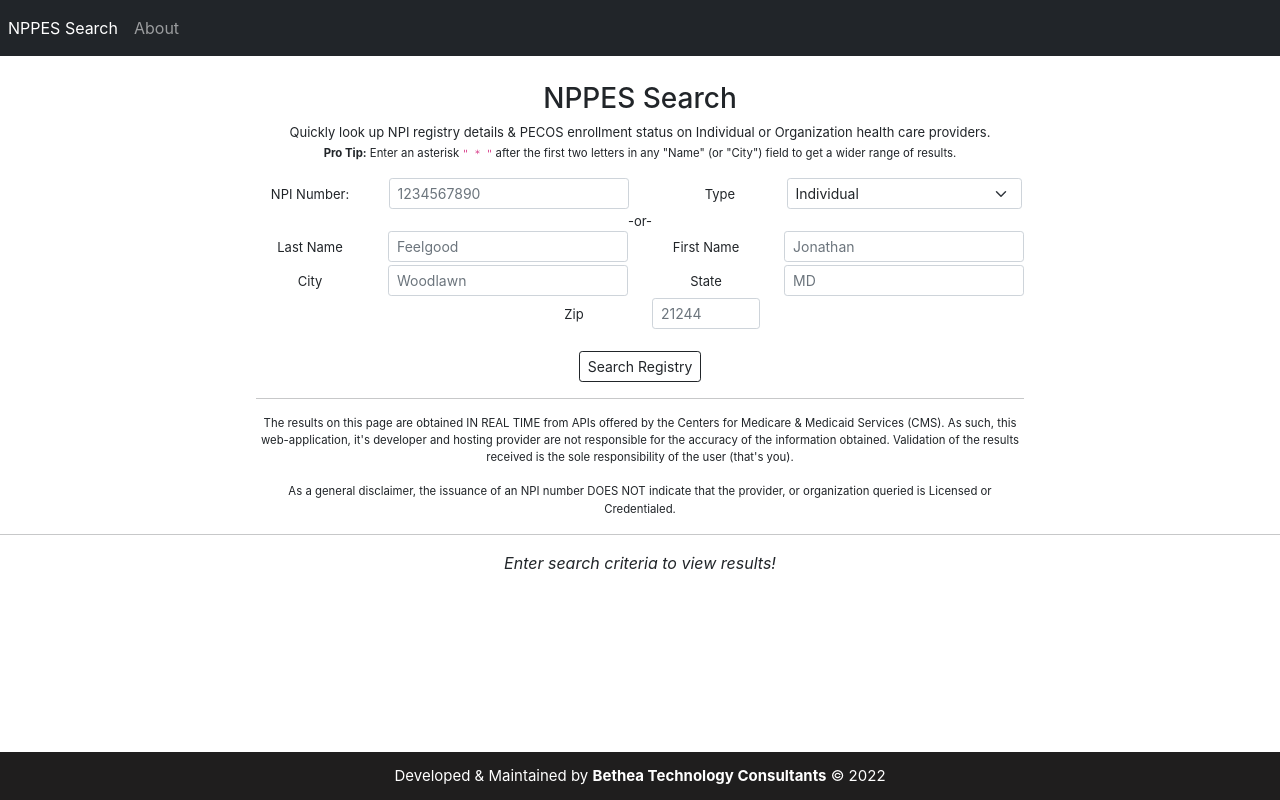
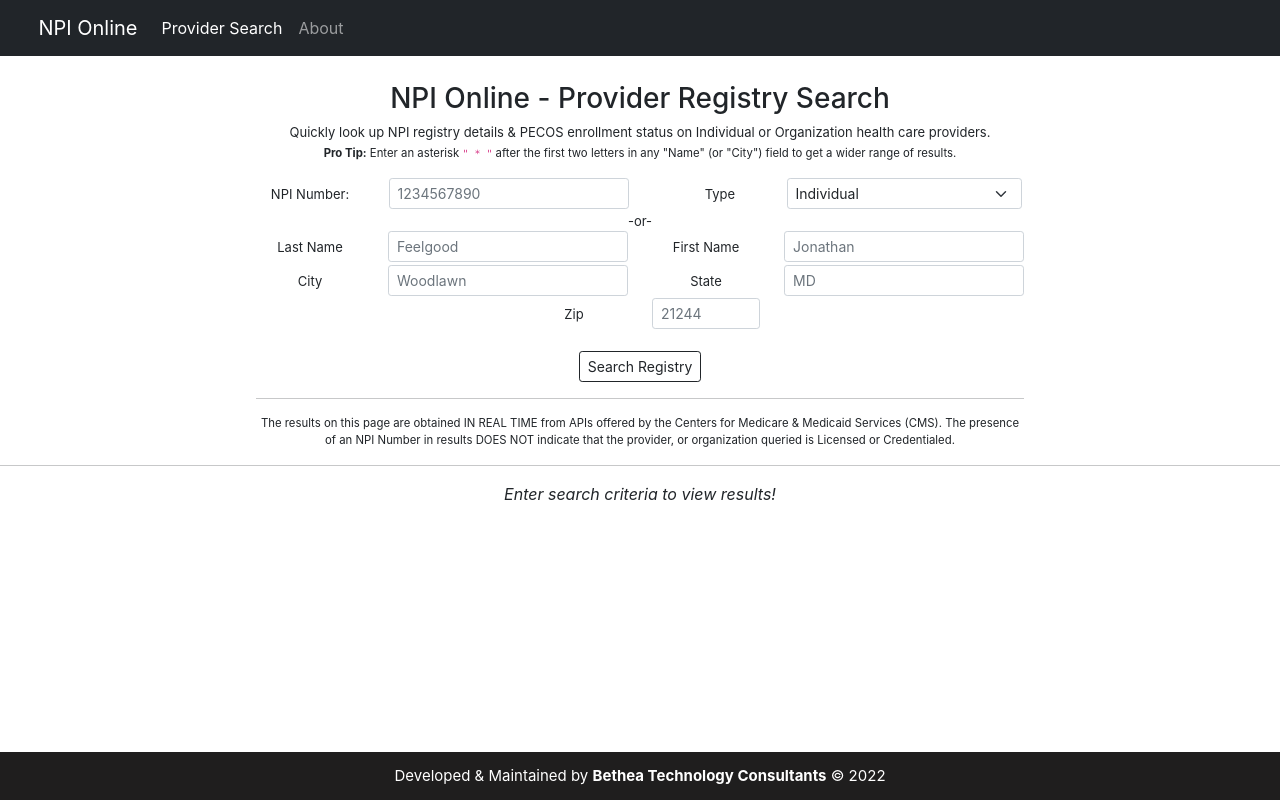
Before and after one commit to aarontbethea/doctorSearch, a React (Create React App) app in the folder doc-search-project/: page /nppesSearch in a window 1280 px wide. Built offline with nearby package versions, Linux system fonts and the light colour scheme.

Commit message:
final touchups
Moved a block of text from nppes search to about page. Added styling

```diff
--- a/doc-search-project/src/pages/About.js
+++ b/doc-search-project/src/pages/About.js
@@ -13,6 +13,8 @@ export default function AboutPg(){
                 <p>NPI Online serves to provide real-time Medicare provider enrollment data by consuming Application Programming Interfaces (APIs)
                     available to the public by the Centers for Medicare and Medicaid Services (CMS). As such this application is made available free of charge for public use.
                     This application does not store queries, nor results.
+                    <br/>
+                    As such, this web-application, it's developer and hosting provider are not responsible for the accuracy of the information obtained. Validation of the results received is the sole responsibility of the user (that's you).
 
                 </p>
             <h5>Data Sources </h5>
@@ -20,10 +22,11 @@ export default function AboutPg(){
                 <ListGroup.Item><a href="https://npiregistry.cms.hhs.gov/registry/help-api">NPPES Provider Registry API</a></ListGroup.Item>
                 <ListGroup.Item><a href="https://data.cms.gov/provider-characteristics/medicare-provider-supplier-enrollment/order-and-referring">Provider Enrollment, Chain and Ownership System (PECOS) API </a></ListGroup.Item>
             </ListGroup>
-            </div>
             <br/>
             <h5>Contact Us</h5>
             For general inquiries, to report bugs or for suggestions, please email us at <a href="mailto:betheatechconsultants@gmail.com">betheatechconsultants@gmail.com</a>
+            </div>
+
         </div>
         </>
     )
--- a/doc-search-project/src/pages/Layout.js
+++ b/doc-search-project/src/pages/Layout.js
@@ -1,6 +1,7 @@
 import { Outlet, Link } from "react-router-dom";
 import { LinkContainer } from "react-router-bootstrap";
 import { Navbar, Nav } from "react-bootstrap";
+import "../styles/navbar.css";
 
 const Layout = () => {
   return (
@@ -9,9 +10,11 @@ const Layout = () => {
 
         <Navbar.Toggle aria-controls="basic-navbar-nav" />
         <Navbar.Collapse id="basic-navbar-nav">
+        <Navbar.Brand href="/nppesSearch">NPI Online</Navbar.Brand>
+
           <Nav className="mr-auto">
             <LinkContainer to="/nppesSearch">
-              <Nav.Link>NPPES Search</Nav.Link>
+              <Nav.Link>Provider Search</Nav.Link>
             </LinkContainer>
             <LinkContainer to="/about">
               <Nav.Link>About</Nav.Link>
--- /dev/null
+++ b/doc-search-project/src/styles/navbar.css
@@ -0,0 +1,3 @@
+.navbar {
+    padding-left: 3%;
+}
--- a/doc-search-project/src/widgets/type-one-search.jsx
+++ b/doc-search-project/src/widgets/type-one-search.jsx
@@ -26,9 +26,7 @@ function IndSearchForm(props) {
   const disclaimerMsg = (
       <>
         <small><p>The results on this page are obtained IN REAL TIME from APIs offered by the Centers for Medicare &amp; Medicaid Services (CMS).
-        As such, this web-application, it's developer and hosting provider are not responsible for the accuracy of the information obtained. Validation of the results received is the sole responsibility of the user (that's you).
-        <br/><br/>
-        As a general disclaimer, the issuance of an NPI number DOES NOT indicate that the provider, or organization queried is Licensed or Credentialed.</p></small>
+        The presence of an NPI Number in results DOES NOT indicate that the provider, or organization queried is Licensed or Credentialed.</p></small>
       </>
   )
 
@@ -145,7 +143,7 @@ function IndSearchForm(props) {
 
   return (
     <div id="medicare-search">
-      <h3>NPPES Search</h3>
+      <h3>NPI Online - Provider Registry Search</h3>
       {introMsg}
       <form onSubmit={handlesubmit}>
         {/* Toggle between Individual and Organizational Providers */}
```
